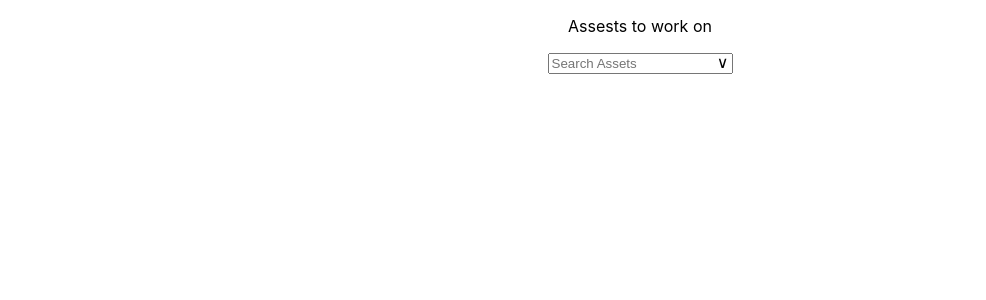
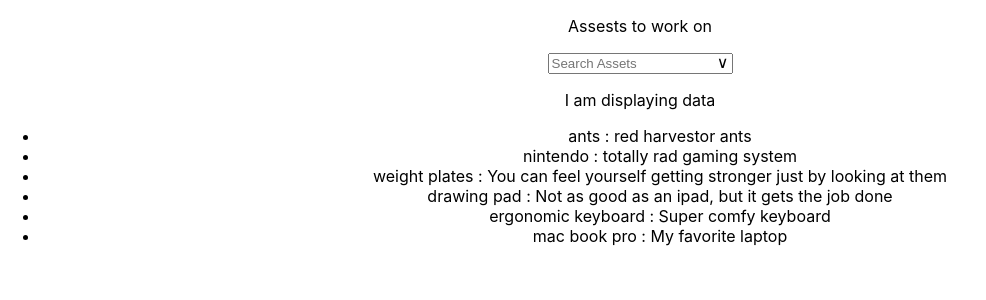
Before and after one commit to steven-halla/buildops, a React (Create React App) app: page / in a window 1280 px wide. Shown: the top 300 px of the page, without its empty margins (0-986 px from the left). Built offline with nearby package versions, Linux system fonts and the light colour scheme.

Commit message:
"displaying data"

```diff
--- a/src/App.tsx
+++ b/src/App.tsx
@@ -1,11 +1,13 @@
 import React from 'react';
 import './App.css';
 import { SearchBar } from './views/SearchBar';
+import {DisplayMyData} from "./views/DisplayMyData";
 
 function App() {
   return (
     <div className="App">
       <SearchBar/>
+      <DisplayMyData/>
 
 
 
--- /dev/null
+++ b/src/views/DisplayMyData.tsx
@@ -0,0 +1,38 @@
+import styled from "styled-components";
+
+import React, {FC, useState} from "react";
+
+const DisplayMyDataDiv = styled.div`
+
+
+
+
+
+`;
+
+export const DisplayMyData: FC = () => {
+
+  const [products, setProducts] = useState([
+    {ProductName: "ants", ProductDescription: "red harvestor ants"},
+    {ProductName: "nintendo", ProductDescription: "totally rad gaming system"},
+    {ProductName: "weight plates", ProductDescription: "You can feel yourself " +
+        "getting stronger just by looking at them"},
+    {ProductName: "drawing pad", ProductDescription: "Not as good as an ipad, but it gets " +
+        "the job done"},
+    {ProductName: "ergonomic keyboard", ProductDescription: "Super comfy keyboard"},
+    {ProductName: "mac book pro", ProductDescription: "My favorite laptop"}
+  ]);
+
+  return (
+    <div>
+      <p>I am displaying data</p>
+      <ul>
+        {
+          products.map(productObjects => (
+            <li>{productObjects.ProductName}   :    {productObjects.ProductDescription}</li>
+            )
+         )}
+      </ul>
+    </div>
+  );
+}
```
Also changed, not shown: src/views/SearchBar.tsx (+1 -15 lines).
